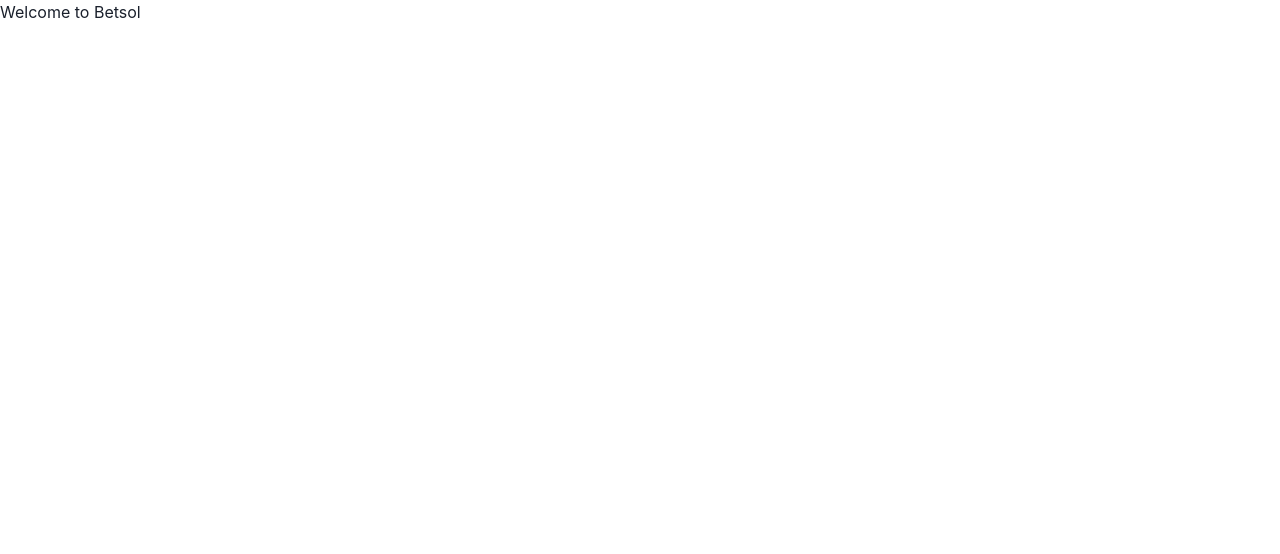
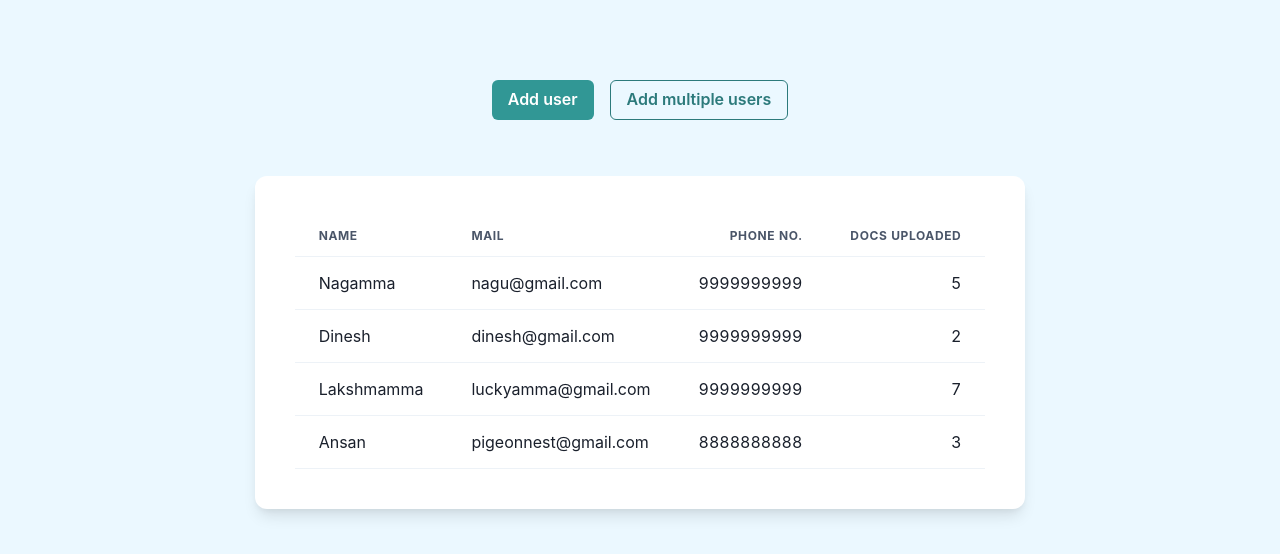
Before and after one commit to BetsolLLC/hr-portal-ui, a React (Create React App) app: page / in a window 1280 px wide. Shown: the top 554 px of the page. Built offline with nearby package versions, Linux system fonts and the light colour scheme.

Commit message:
add admin route

```diff
--- a/src/App.js
+++ b/src/App.js
@@ -2,12 +2,14 @@
 
 import { Routes, Route, BrowserRouter } from "react-router-dom";
 import Onboarding from "./screens/Onboarding/Onboarding";
+import Admin from "./screens/Admin/Admin";
 
 function App() {
   return (
     <BrowserRouter>
       <Routes>
-        <Route path="/" element={<Onboarding />} />
+        {/* <Route path="/" element={<Onboarding />} /> */}
+        <Route path="/" element={<Admin />} />
       </Routes>
     </BrowserRouter>
   );
```
